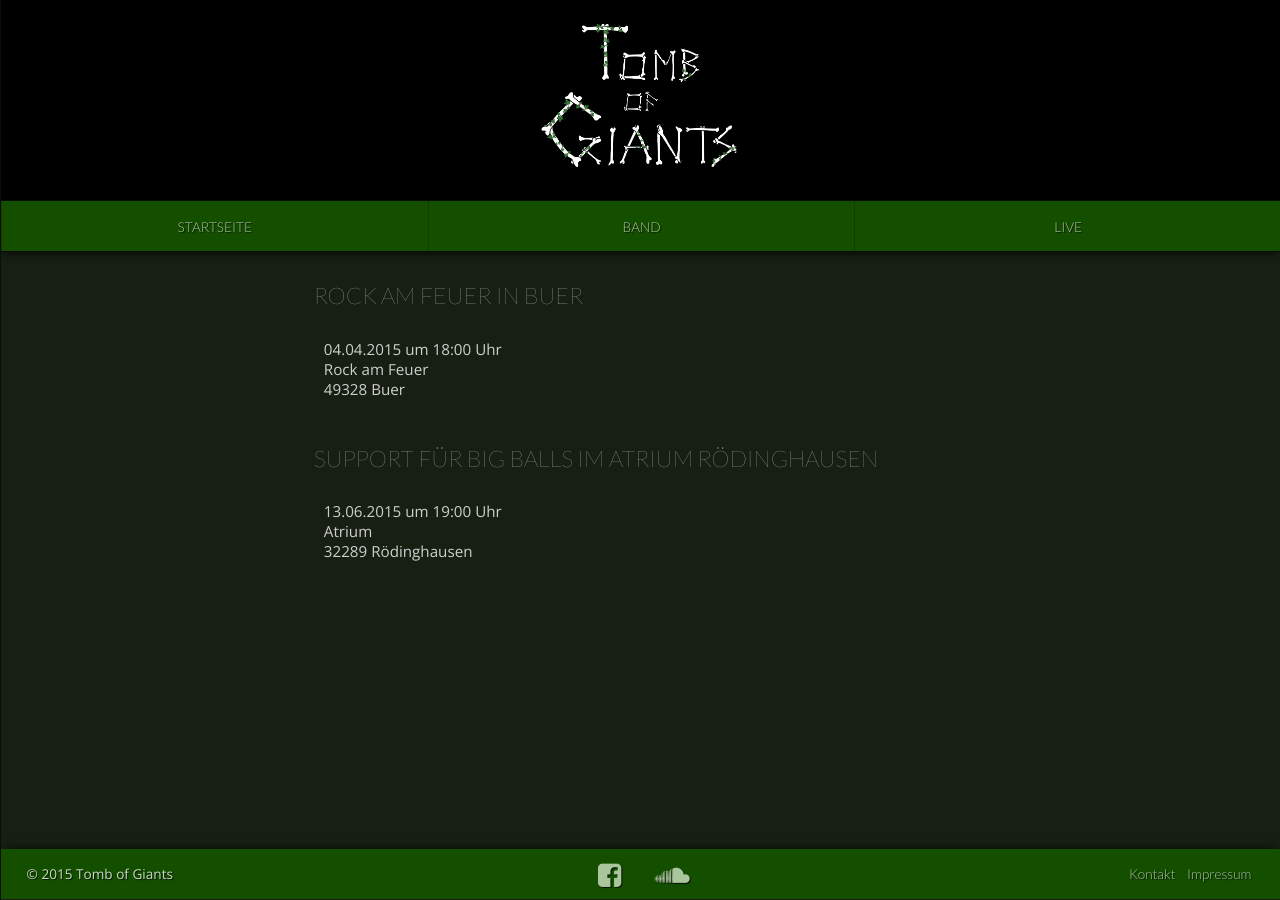
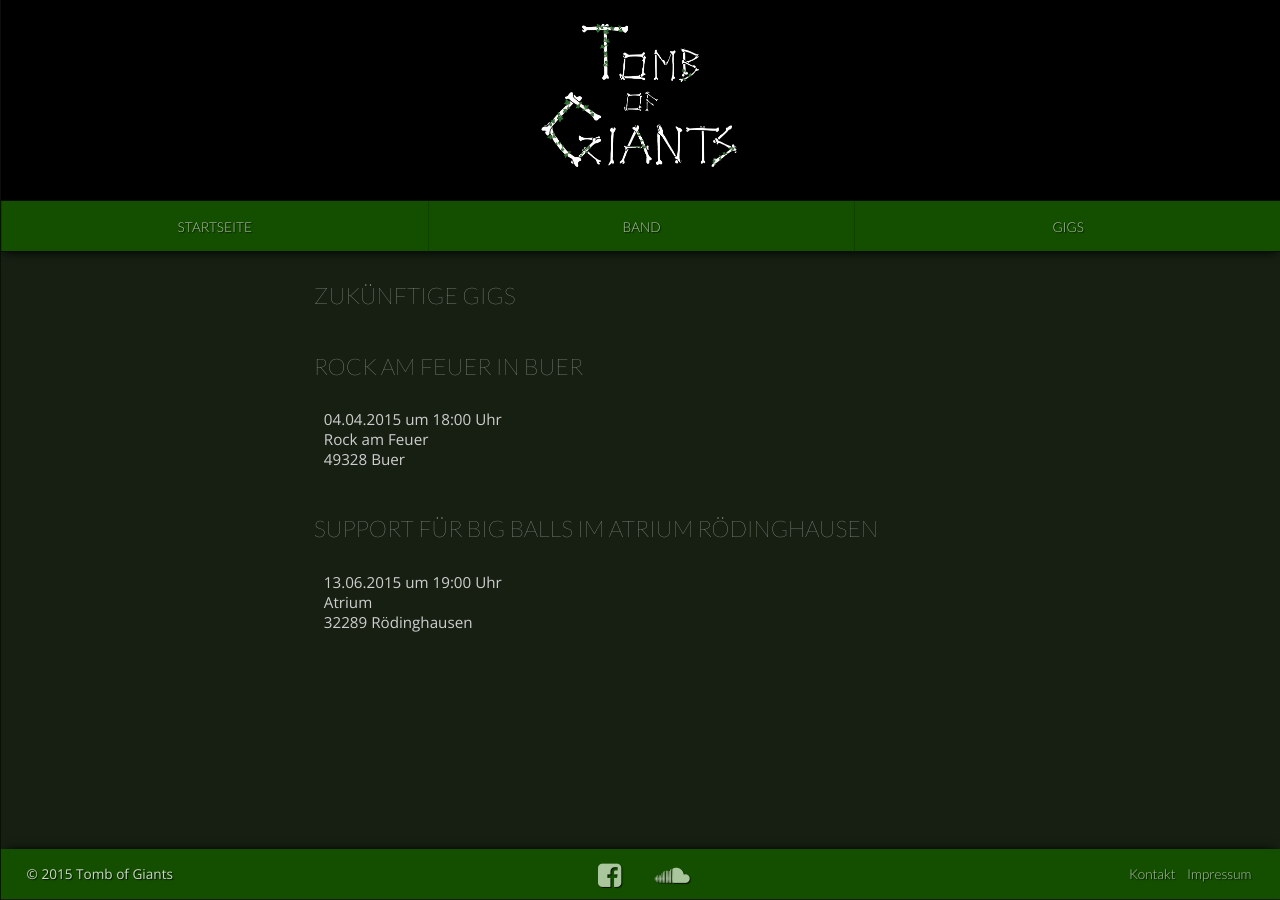
Before and after one commit to onienhueser/tombofgiants, a Jekyll site: the page built from live.html, in a window 1280 px wide. Built offline with Jekyll 4.4.1, drawn with Linux system fonts in a browser that asks for light colours; nearby versions of some CDN libraries.

Commit message:
improve live view

```diff
--- a/_data/nav.yml
+++ b/_data/nav.yml
@@ -20,5 +20,5 @@
    - subtitle: "Mirco - Drums"
      subhref: "/band/mirco/"
 
-- title: "Live"
-  href: "/live/"
+- title: "Gigs"
+  href: "/gigs/"
--- a/live.html
+++ b/live.html
@@ -1,9 +1,9 @@
 ---
-layout: default
-title: Live
-permalink: /live/
+layout: page
+title: Zukünftige Gigs
+permalink: /gigs/
 ---
-<div class="page-content">
+
 {% for post in site.categories.gig %}
 	<article class="h-entry home-post">
 		<h2 class="p-name">{{ post.title }}</h2>
@@ -20,4 +20,3 @@ permalink: /live/
 		</div>
 	</article>
 {% endfor %}
-</div>
```
Also changed, not shown: 404.md (+0 -1 lines). Lines whose indentation alone changed are shown as unchanged.
